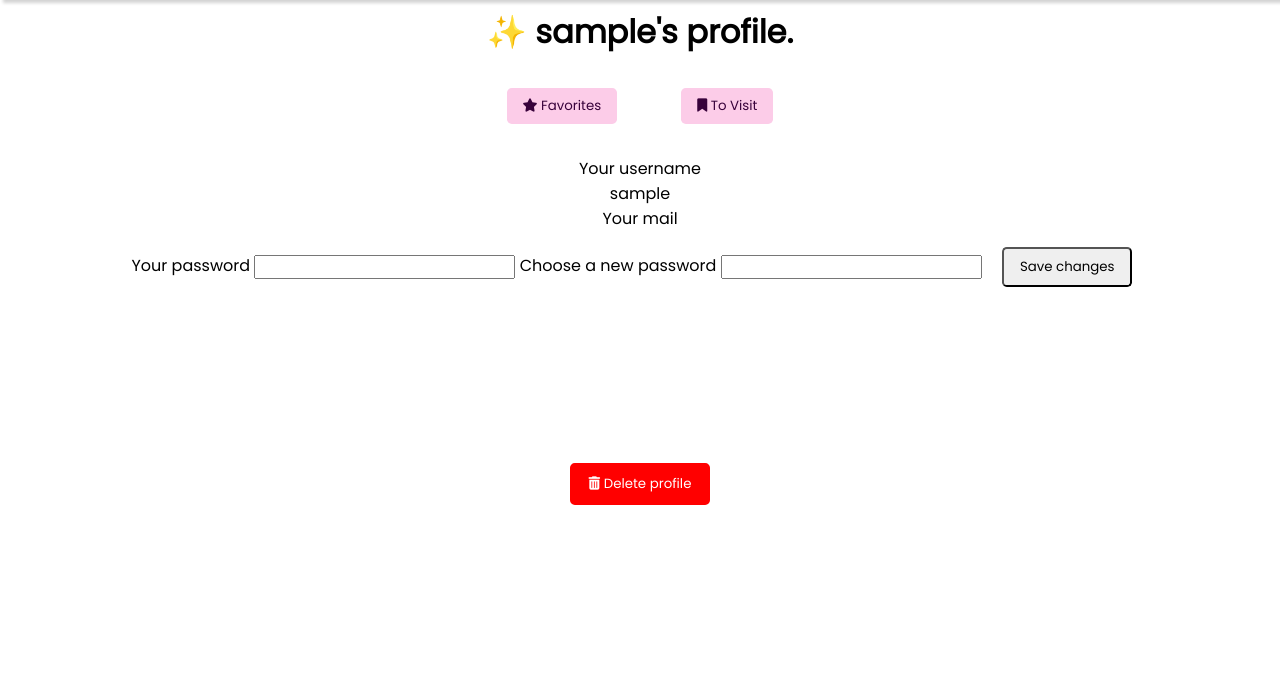
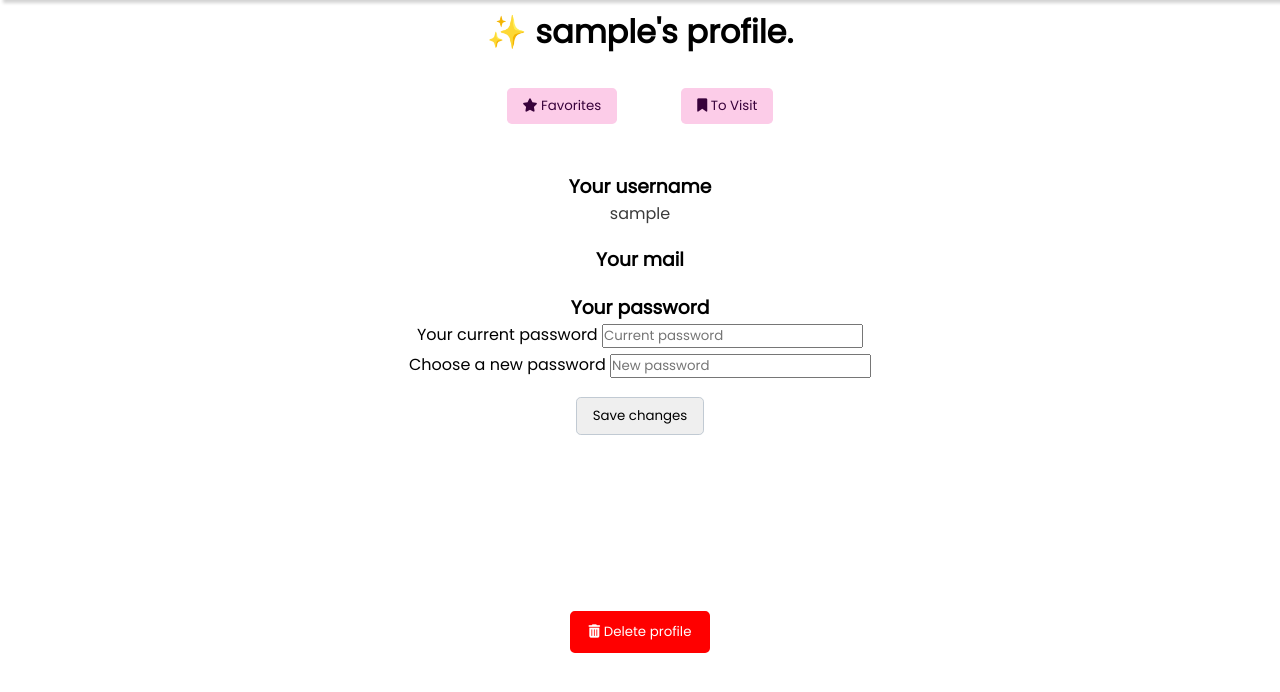
Before and after one commit to So-Mina/Visit-Seoul, a Node server app: page /profile in a window 1280 px wide. Shown: the part 48-740 px from the top of the page. Run offline with Node 20, Linux system fonts and the light colour scheme; the visitor is signed in with stand-in values (Sample User, id 1); some libraries are stand-ins or nearby versions.

Commit message:
some more css

```diff
--- a/public/styles/profile.css
+++ b/public/styles/profile.css
@@ -28,3 +28,14 @@
 .delete i {
   color: white;
 }
+
+form {
+  display: flex;
+  flex-direction: column;
+  align-items: center;
+  gap: 0.2rem;
+}
+
+form h3{
+  margin-top: 1rem;
+}
--- a/public/styles/style.css
+++ b/public/styles/style.css
@@ -42,6 +42,10 @@ a {
   text-decoration: none;
 }
 
+p {
+  color: rgb(59, 59, 59);
+}
+
 /* post */
 
 #postImg {
@@ -54,11 +58,16 @@ a {
 
 .postContainer {
   width: 18%;
-  border: 1px solid black;
+  border: 1px solid rgb(193, 202, 211);
   margin: 2rem;
   padding: 1rem;
   box-shadow: 10px 5px 5px grey;
   border-radius: 1rem;
+  box-sizing: content-box;
+}
+
+h2 {
+  font-size: 1.2rem;
 }
 
 .placesContainer {
@@ -68,16 +77,10 @@ a {
   justify-content: center;
 }
 
-#postLink {
-  margin-top: 2rem;
-  text-align: right;
-  bottom: 0;
-}
-
 .infos {
   display: flex;
   margin: auto;
-  width: 75%;
+  width: 90%;
   margin-top: 3rem;
 }
 
@@ -112,12 +115,14 @@ button {
   margin: 1rem;
   padding: 0.5rem 1rem;
   border-radius: 0.3rem;
+  border: 1px solid rgb(193, 202, 211);
 }
 
 form .button {
   margin: 1rem;
   padding: 0.5rem 1rem;
   border-radius: 0.3rem;
+  border: 1px solid rgb(193, 202, 211);
 }
 
 .button {
--- a/views/partials/post.hbs
+++ b/views/partials/post.hbs
@@ -1,8 +1,11 @@
 <div class="postContainer">
 
     <img id="postImg" src={{this.photo}} alt="{{this.name}}">
+
     <h2>{{this.name}}</h2>
+
     <p>{{this.smallDescription}}</p>
-    <a id="postLink" href="/places/{{_id}}">See more... </a>
+
+    <a id="postLink" href="/places/{{_id}}"><button>See more... </button></a>
 
 </div>
--- a/views/profile.hbs
+++ b/views/profile.hbs
@@ -13,14 +13,27 @@
 
 <div class="profile-infos">
   <form action="/profile" method="post">
-    <label for="username">Your username</label>
-    <p>{{currentUser.username}}</p>
-    <label for="mail">Your mail</label>
-    <p>{{currentUser.mail}}</p>
-    <label for="password">Your password</label>
-    <input type="password" name="currentPassword">
-    <label for="password">Choose a new password</label>
-    <input type="password" name="newPassword">
+    <div>
+      <h3 for="username">Your username</h3>
+      <p>{{currentUser.username}}</p>
+    </div>
+
+    <div>
+      <h3 for="mail">Your mail</h3>
+      <p>{{currentUser.mail}}</p>
+    </div>
+
+    <div class="pword">
+      <h3 for="mail">Your password</h3>
+      <label for="password">Your current password</label>
+      <input type="password" name="currentPassword" placeholder="Current password">
+    </div>
+
+    <div class="pword">
+      <label for="password">Choose a new password</label>
+      <input type="password" name="newPassword" placeholder="New password">
+    </div>
+
     <button type="submit">Save changes</button>
   </form>
 </div>
```
